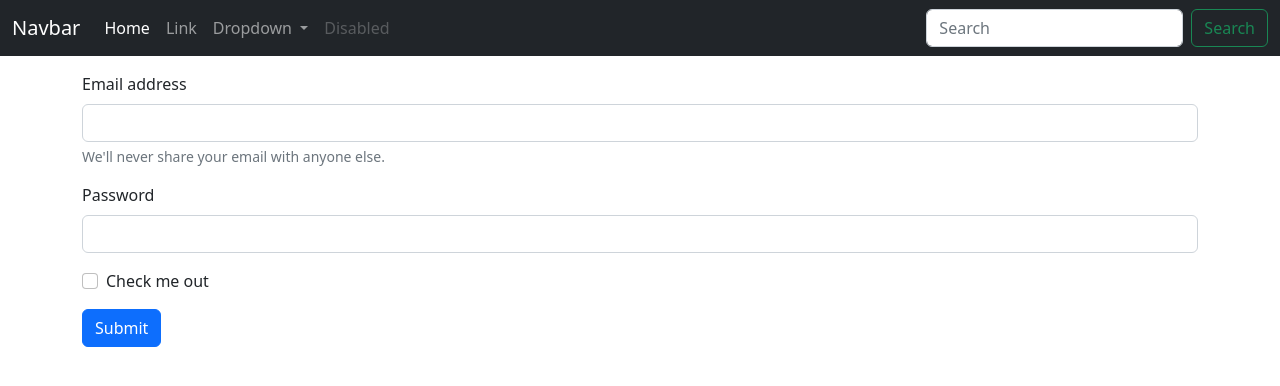
After one commit to CodeWithSaurabhYadav/CSE-PC-LAB, a PHP site: page /prog5.php in a window 1280 px wide. The commit adds this page. Shown: the top 386 px of the page. Run offline with PHP 8.4, Linux system fonts and the light colour scheme; some libraries are stand-ins or nearby versions.

Commit message:
PHP Practical File code

```diff
--- /dev/null
+++ b/Semister__3/WebDevelopment/PHP/practical_programs/prog5.php
@@ -0,0 +1,82 @@
+<!DOCTYPE html>
+<html lang="en">
+<head>
+    <meta charset="UTF-8">
+    <meta http-equiv="X-UA-Compatible" content="IE=edge">
+    <meta name="viewport" content="width=device-width, initial-scale=1.0">
+    <title>Document</title>
+</head>
+<body>
+
+<nav class="navbar navbar-expand-lg navbar-dark bg-dark">
+  <div class="container-fluid">
+    <a class="navbar-brand" href="#">Navbar</a>
+    <button class="navbar-toggler" type="button" data-bs-toggle="collapse" data-bs-target="#navbarSupportedContent" aria-controls="navbarSupportedContent" aria-expanded="false" aria-label="Toggle navigation">
+      <span class="navbar-toggler-icon"></span>
+    </button>
+    <div class="collapse navbar-collapse" id="navbarSupportedContent">
+      <ul class="navbar-nav me-auto mb-2 mb-lg-0">
+        <li class="nav-item">
+          <a class="nav-link active" aria-current="page" href="/program5/script.php">Home</a>
+        </li>
+        <li class="nav-item">
+          <a class="nav-link" href="#">Link</a>
+        </li>
+        <li class="nav-item dropdown">
+          <a class="nav-link dropdown-toggle" href="#" role="button" data-bs-toggle="dropdown" aria-expanded="false">
+            Dropdown
+          </a>
+          <ul class="dropdown-menu">
+            <li><a class="dropdown-item" href="#">Action</a></li>
+            <li><a class="dropdown-item" href="#">Another action</a></li>
+            <li><hr class="dropdown-divider"></li>
+            <li><a class="dropdown-item" href="#">Something else here</a></li>
+          </ul>
+        </li>
+        <li class="nav-item">
+          <a class="nav-link disabled">Disabled</a>
+        </li>
+      </ul>
+      <form class="d-flex" role="search">
+        <input class="form-control me-2" type="search" placeholder="Search" aria-label="Search">
+        <button class="btn btn-outline-success" type="submit">Search</button>
+      </form>
+    </div>
+  </div>
+</nav>
+
+<?php
+if ($_SERVER['REQUEST_METHOD'] == "POST"){
+	$Email = $_POST['email'];
+	$Password = $_POST['password'];
+	echo '<div class="alert alert-success alert-dismissible fade show" role="alert">
+  <strong>Email : </strong>'.$Email.'<br>Password : '.$Password.'<button type="button" class="btn-close" data-bs-dismiss="alert" aria-label="Close"></button>
+</div>';
+}
+?>
+
+<div class="container mt-3">
+	<form action="/program5/script.php" method="POST">
+	  <div class="mb-3">
+	    <label for="exampleInputEmail1" class="form-label">Email address</label>
+	    <input type="email" name="email" class="form-control" id="exampleInputEmail1" aria-describedby="emailHelp">
+	    <div id="emailHelp" class="form-text">We'll never share your email with anyone else.</div>
+	  </div>
+	  <div class="mb-3">
+	    <label for="exampleInputPassword1" class="form-label">Password</label>
+	    <input type="password" name="password" class="form-control" id="exampleInputPassword1">
+	  </div>
+	  <div class="mb-3 form-check">
+	    <input type="checkbox" class="form-check-input" id="exampleCheck1">
+	    <label class="form-check-label" for="exampleCheck1">Check me out</label>
+	  </div>
+	  <button type="submit" class="btn btn-primary">Submit</button>
+	</form>
+</div>
+
+
+<!-- CSS only -->
+<link href="https://cdn.jsdelivr.net/npm/bootstrap@5.2.0/dist/css/bootstrap.min.css" rel="stylesheet" integrity="sha384-gH2yIJqKdNHPEq0n4Mqa/HGKIhSkIHeL5AyhkYV8i59U5AR6csBvApHHNl/vI1Bx" crossorigin="anonymous">
+
+</body>
+</html>
```
Also changed, not shown: Semister__3/WebDevelopment/PHP/practical_programs/prog1.php (added, +28 -0 lines), Semister__3/WebDevelopment/PHP/practical_programs/prog2.php (added, +52 -0 lines), Semister__3/WebDevelopment/PHP/practical_programs/prog3a.php (added, +20 -0 lines), Semister__3/WebDevelopment/PHP/practical_programs/prog3b.php (added, +28 -0 lines), Semister__3/WebDevelopment/PHP/practical_programs/prog3c.php (added, +28 -0 lines), Semister__3/WebDevelopment/PHP/practical_programs/prog4a.php (+32 -11 lines), Semister__3/WebDevelopment/PHP/practical_programs/prog3d.php (line endings or trailing spaces), Semister__3/WebDevelopment/PHP/practical_programs/prog4b.php (added).
